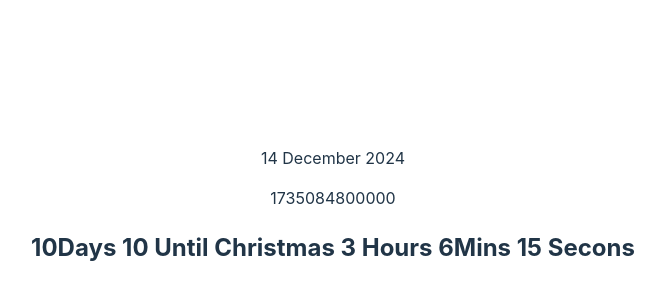
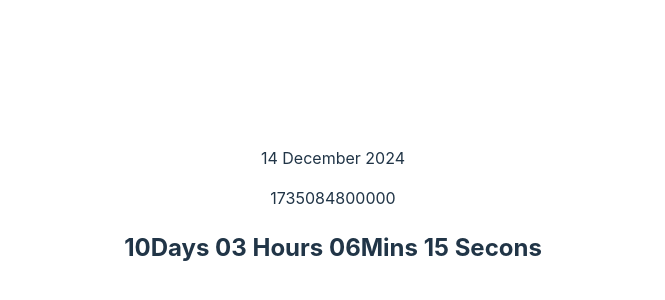
Before and after one commit to KodeIva/christmas-countdown, a React (Vite) app: page / in a window 1280 px wide. Shown: the part 192-492 px from the top of the page, without its empty margins (307-972 px from the left). Built offline with nearby package versions, Linux system fonts and the light colour scheme.

Commit message:
ternary operator used to display hour, min, sec < 10

```diff
--- a/src/App.jsx
+++ b/src/App.jsx
@@ -37,17 +37,12 @@ useEffect(() => {
   const timer = setInterval(() => {
    let currentTime = new Date().getTime()
    let daysLeft = christmasDay - currentTime
+
    if(daysLeft > 0) {
     let days = Math.floor(daysLeft / (24*60*60*1000))
-
     let hour = Math.floor(daysLeft/(1000*60*60) % 24)
-  console.log(hour);
-
     let mins = Math.floor((daysLeft % (60*60*1000))/(60*1000))
-  console.log(mins);
-
     let sec = Math.floor((daysLeft % (60*1000)) / 1000)
-  console.log(sec);
 
     setDays(days)
     setHour(hour)
@@ -61,8 +56,6 @@ useEffect(() => {
 
 },[christmasDay])
 
-
-
   return (
     <>
 
@@ -72,7 +65,7 @@ useEffect(() => {
       <p>{christmasDay}</p>
 
       <div>
-        <h2>{days}Days {days} Until Christmas {hour} Hours {minutes}Mins {seconds} Secons </h2>
+        <h2>{days}Days {hour < 10 ? `0${hour}` : hour} Hours {minutes < 10 ? `0${minutes}` : minutes}Mins {seconds < 10 ? `0${seconds}` : seconds} Secons </h2>
         <p>{}</p>
       </div>
     </>
```
Lines whose indentation alone changed are shown as unchanged.
